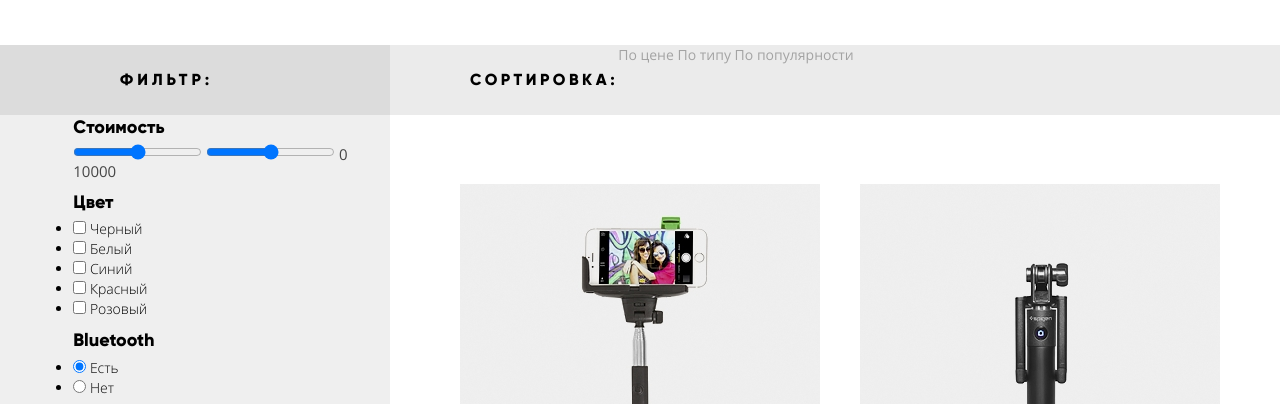
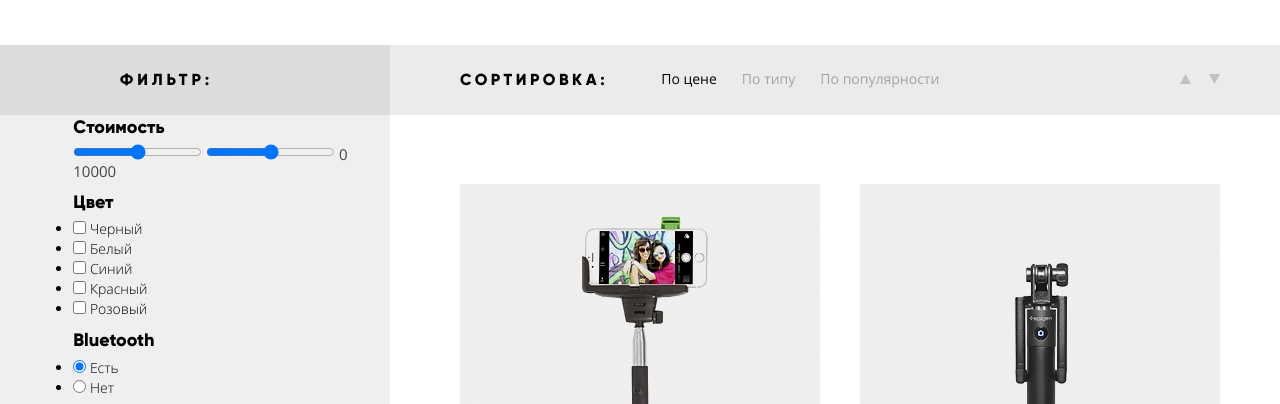
Before and after one commit to mr-halikov/487231-device, a plain HTML site: page catalog.html in a window 1280 px wide. Shown: the part 354-758 px from the top of the page. Drawn offline with Linux system fonts and the light colour scheme; files whose address does not match are found by name.

Commit message:
WIP: Выполнено оформление блока сортировки.

```diff
--- a/catalog.html
+++ b/catalog.html
@@ -174,7 +174,7 @@
       <div class="columntitle__heading columntitle__heading_sort">Сортировка:</div>
       <ul class="columntitle__sort sort__list">
         <li class="sort__item">
-          <a href="" class="sort__link" title="Сортировать по цене">По цене</a>
+          <a href="" class="sort__link sort__link_selected" title="Сортировать по цене">По цене</a>
         </li>
         <li class="sort__item">
           <a href="" class="sort__link" title="Сортировать по типу">По типу</a>
@@ -182,7 +182,7 @@
         <li class="sort__item">
           <a href="" class="sort__link" title="Сортировать по популярности">По популярности</a>
         </li>
-        <li class="sort__item sort__item_arows">
+        <li class="sort__item sort__item_arrows">
           <a href="" class="sort__link-arrow sort__link-arrow_up" title="По возрастанию"></a>
           <a href="" class="sort__link-arrow sort__link-arrow_down" title="По убыванию"></a>
         </li>
--- a/static/less/elements/columntitle.less
+++ b/static/less/elements/columntitle.less
@@ -46,7 +46,7 @@
     margin: 25px 0 25px 60px;
 
     &_sort {
-      margin-left: 80px;
+      margin-left: 70px;
       letter-spacing: 3.5px;
     }
   }
--- a/static/less/elements/sort.less
+++ b/static/less/elements/sort.less
@@ -1,7 +1,10 @@
 .sort {
 
   &__list {
-    margin: 0;
+    display: flex;
+    flex-direction: row;
+    width: 100%;
+    margin: 24px 0 0 53px;
     padding: 0;
     list-style-type: none;
     font-family: OpenSans, Helvetica, Arial, sans-serif;
@@ -10,11 +13,20 @@
     line-height: 20px;
     color: @black;
   }
+
   &__item {
-    display: inline-block;
-    margin: 0;
+    margin: 0 0 0 25px;
     padding: 0;
+
+    &:first-of-type {
+      margin: 0;
+    }
+
+    &_arrows {
+      margin-left: auto;
+    }
   }
+
   &__link {
     text-decoration: none;
     color: @black;
@@ -23,11 +35,58 @@
       color: @black;
       opacity: .3;
     }
+
     &:hover {
       opacity: .6;
     }
+
     &:active {
       opacity: 1;
     }
+
+    &_selected {
+      opacity: 1;
+    }
+  }
+
+  &__link-arrow {
+    display: inline-block;
+    position: relative;
+    margin-top: 1px;
+    width: 11px;
+    height: 10px;
+
+    &::before {
+      content: '';
+      position: absolute;
+      width: 11px;
+      height: 10px;
+      background-repeat: no-repeat;
+      opacity: .2;
+    }
+
+    &:hover {
+      &::before {
+        opacity: .4;
+      }
+    }
+
+    &:active {
+      &::before {
+        opacity: 1;
+      }
+    }
+
+    &_up {
+      margin: 0 14px 0 0;
+      &::before {
+        background-image: url('../img/svg/icon-up-dir.svg');
+      }
+    }
+    &_down {
+      &::before {
+        background-image: url('../img/svg/icon-down-dir.svg');
+      }
+    }
   }
 }
```
Also changed, not shown: static/catalog.html (+2 -2 lines), css/main.css.
